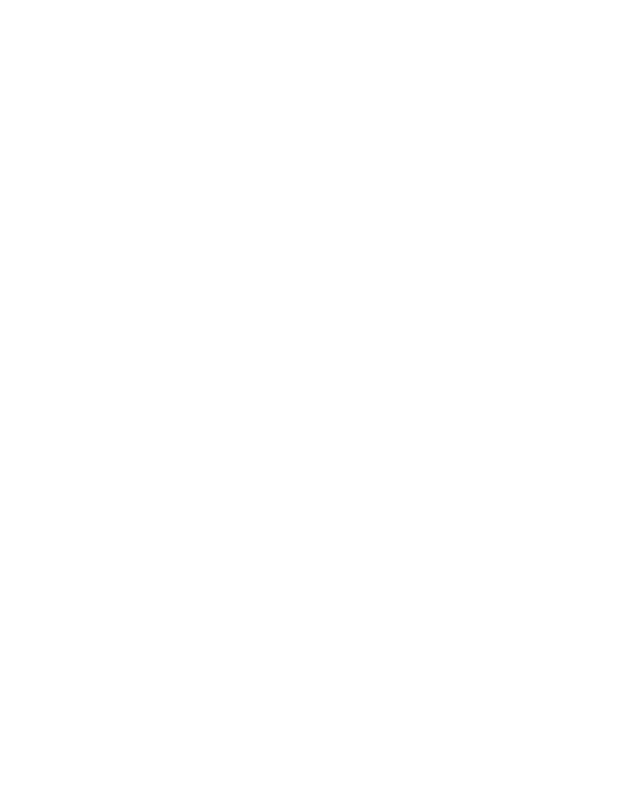
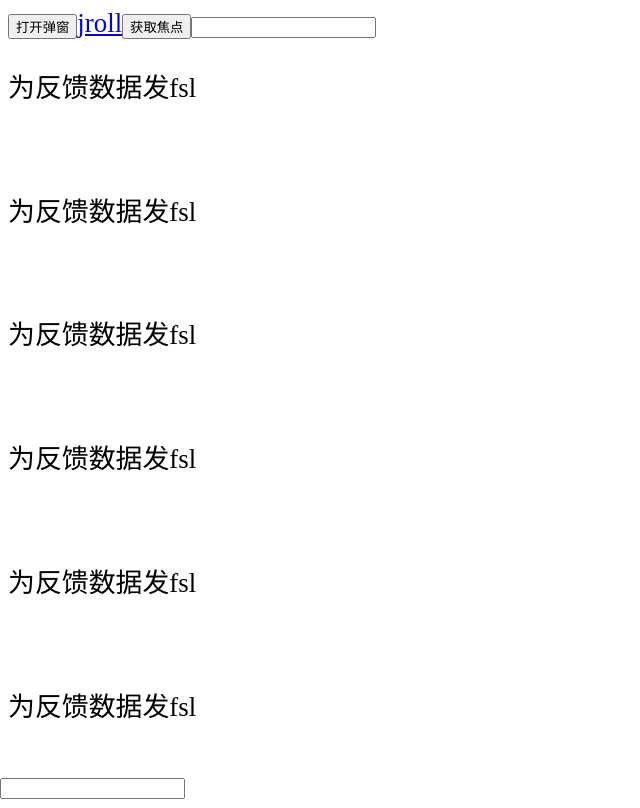
Before and after one commit to cookiepool/vue-practice, a Vue app: page /#/testpop in a window 1280 px wide. Shown: the whole page, without its empty margins (0-640 px from the left). Built offline with nearby package versions, Linux system fonts and the light colour scheme.

Commit message:
add a new test

```diff
--- /dev/null
+++ b/src/components/TestiOSInputPop.vue
@@ -0,0 +1,226 @@
+<template>
+  <div v-if="isShow" class="pop-wraper flex_all_center" @touchmove.prevent>
+    <div class="pop-dialog">
+      <div class="icon-wraper">
+        <img
+          class="icon"
+          src="https://static.cattryapp.com/12static/new/img/lanmao__icon.png"
+        />
+      </div>
+      <p class="bind-title">手机号登录</p>
+      <!-- @blur="scrollToTop" -->
+      <div class="bind-tel-wrap">
+        <input
+          v-model="phone"
+          @blur="scrollToTop"
+          type="number"
+          class="bind-tel"
+          placeholder="请输入手机号码"
+        />
+      </div>
+
+      <div class="bind-code-wrap flex_btn_center">
+        <input
+          v-model="code"
+          @blur="scrollToTop"
+          type="number"
+          class="bind-tel bind-code"
+          placeholder="请输入验证码"
+        />
+
+        <span
+          v-if="isSendCode === false"
+          @click="sendCode"
+          class="getcode-btn flex_all_center"
+          >{{ "获取验证码" }}</span
+        >
+        <span v-if="isSendCode === true" class="getcode-btn flex_all_center">{{
+          leftTime
+        }}</span>
+      </div>
+
+      <div @click="submitInfo" class="login-btn flex_all_center">立即登录</div>
+    </div>
+  </div>
+</template>
+
+<script>
+
+export default {
+  name: "bind-phone",
+  props: {
+    popShow: Boolean
+  },
+  data() {
+    return {
+      // isShow: this.popShow, // 用这种方式监听不到变化，必须用下面的计算属性
+      isSendCode: false,
+      leftTime: 60,
+      phone: "",
+      code: ""
+    };
+  },
+  computed: {
+    isShow() {
+      return this.popShow;
+    }
+  },
+  methods: {
+    // ios13手机的键盘会把页面顶上去，但是关闭时不复原位置，这个用来复原原位置。
+    scrollToTop() {
+      // let currentPosition;
+      // let speed=1;//页面滚动距离
+      // currentPosition=document.documentElement.scrollTop || document.body.scrollTop;
+      // currentPosition-=speed;
+      // window.scrollTo(0,currentPosition);//页面向上滚动
+      // currentPosition+=speed; //speed变量
+      // window.scrollTo(0,currentPosition);//页面向下滚动
+      window.scroll(0, 0)
+    },
+    submitInfo() {
+      if (this.phone == "") {
+        Toast("手机号不能为空");
+        return;
+      }
+      if (this.phone.length != 11) {
+        Toast("请输入正确的手机号");
+        return;
+      }
+      if (this.code == "") {
+        Toast("验证码不能为空");
+        return;
+      }
+
+      let params = {
+        phone: this.phone,
+        code: this.code
+      };
+      api.newUserBindPhone(params).then(res => {
+        if (res.data.status == true) {
+          this.$MessageBox.alert(res.data.msg).then(() => {
+            window.location.reload();
+          })
+        } else {
+          Toast(res.data.msg);
+        }
+      })
+      .catch(err => {
+        console.log(err);
+      });
+    },
+    sendCode() {
+      if (this.isSendCode === true) {
+        return;
+      }
+
+      let phone = this.phone;
+      if (phone == "") {
+        Toast("手机号不能为空");
+        return;
+      }
+      if (phone.length != 11) {
+        Toast("请输入正确的手机号");
+        return;
+      }
+      api.sendPhoneCode({ params: { phone: phone, checkUserPhone: 0 } }).then(res => {
+        if (res.data.status == true) {
+          this.isSendCode = true;
+          this.timeCount();
+          Toast(res.data.msg);
+        } else {
+          Toast(res.data.msg);
+        }
+      });
+    },
+    timeCount() {
+      let timer = setInterval(() => {
+        this.leftTime--;
+        if (this.leftTime <= 0) {
+          this.leftTime = 60;
+          this.isSendCode = false;
+          clearInterval(timer);
+        }
+      }, 1000);
+    }
+  }
+};
+</script>
+
+<style scoped>
+.pop-wraper {
+  position: fixed;
+  left: 0;
+  top: 0;
+  width: 100%;
+  height: 100%;
+  z-index: 10;
+  background-color: rgba(0, 0, 0, 0.7);
+  display: flex;
+  justify-content: center;
+  align-items: center;
+}
+.pop-dialog {
+  width: 300px;
+  background-color: #fff;
+  border-radius: 0.571429rem;
+  padding: 2.285714rem 1.714286rem;
+  box-sizing: border-box;
+}
+.icon-wraper {
+  text-align: center;
+}
+.icon-wraper .icon {
+  width: 6.142857rem;
+}
+.bind-title {
+  font-size: 1.285714rem;
+  font-family: PingFangSC-Medium, PingFang SC;
+  font-weight: 500;
+  color: rgba(51, 51, 51, 1);
+  line-height: 2rem;
+}
+.bind-tel-wrap {
+  padding: 4px 0;
+  border-bottom: 1px solid #e0e0e0;
+  margin-top: 16px;
+  margin-bottom: 20px;
+}
+.bind-tel {
+  width: 100%;
+  box-sizing: border-box;
+  appearance: none;
+  outline: 0;
+  border: 0;
+  font-size: 1.142857rem;
+}
+.bind-code-wrap {
+  padding: 4px 0;
+  border-bottom: 1px solid #e0e0e0;
+}
+.bind-code {
+  width: 60%;
+}
+.getcode-btn {
+  width: 6.857143rem;
+  height: 2.285714rem;
+  border-radius: 1.142857rem;
+  border: 1px solid rgba(255, 99, 83, 1);
+  font-size: 1rem;
+  font-family: PingFangSC-Regular, PingFang SC;
+  font-weight: 400;
+  color: rgba(255, 99, 83, 1);
+  line-height: 1.428571rem;
+}
+.login-btn {
+  width: 100%;
+  height: 3.214286rem;
+  background-color: #ff6353;
+  border-radius: 1.571429rem;
+  font-size: 1.142857rem;
+  font-family: PingFangSC-Medium, PingFang SC;
+  font-weight: 500;
+  color: rgba(255, 255, 255, 1);
+  line-height: 1.571429rem;
+  margin-top: 3.214286rem;
+}
+</style>
--- a/src/page/Home.vue
+++ b/src/page/Home.vue
@@ -14,6 +14,8 @@
         <router-link to="/modulestest">Go</router-link>
         <h2>Mixin测试</h2>
         <router-link to="/mixinpage">Go</router-link>
+        <h2>弹窗输入测试</h2>
+        <router-link to="/testpop">Go</router-link>
     </div>
 </template>
 
--- /dev/null
+++ b/src/page/TestiOSInput.vue
@@ -0,0 +1,109 @@
+<template>
+  <!-- 测试弹窗输入光标移位 -->
+  <div class="all-wraper">
+    <div class="ttttt">
+      <button @click="openPop">打开弹窗</button>
+      <a href="http://www.chjtx.com/JRoll/demos/">jroll</a>
+
+      <button @click="focusIt">获取焦点</button>
+      <input ref="testFocus" type="text">
+
+      <p>为反馈数据发fsl</p><br/>
+      <p>为反馈数据发fsl</p><br/>
+      <p>为反馈数据发fsl</p><br/>
+      <p>为反馈数据发fsl</p><br/>
+      <p>为反馈数据发fsl</p><br/>
+      <p>为反馈数据发fsl</p><br/>
+      <p>为反馈数据发fsl</p><br/>
+      <p>为反馈数据发fsl</p><br/>
+      <p>为反馈数据发fsl</p><br/>
+      <p>为反馈数据发fsl</p><br/>
+      <p>为反馈数据发fsl</p><br/>
+      <p>为反馈数据发fsl</p><br/>
+      <p>为反馈数据发fsl</p><br/>
+      <p>为反馈数据发fsl</p><br/>
+      <p>为反馈数据发fsl</p><br/>
+      <p>为反馈数据发fsl</p><br/>
+      <p>为反馈数据发fsl</p><br/>
+      <p>为反馈数据发fsl</p><br/>
+      <p>为反馈数据发fsl</p><br/>
+      <p>为反馈数据发fsl</p><br/>
+      <p>为反馈数据发fsl</p><br/>
+      <p>为反馈数据发fsl</p><br/>
+      <p>为反馈数据发fsl</p><br/>
+      <p>为反馈数据发fsl</p><br/>
+      <p>为反馈数据发fsl</p><br/>
+      <p>为反馈数据发fsl</p><br/>
+      <p>为反馈数据发fsl</p><br/>
+      <p>为反馈数据发fsl</p><br/>
+      <p>为反馈数据发fsl</p><br/>
+      <p>为反馈数据发fsl</p><br/>
+      <p>为反馈数据发fsl</p><br/>
+      <p>为反馈数据发fsl</p><br/>
+      <p>为反馈数据发fsl</p><br/>
+      <p>为反馈数据发fsl</p><br/>
+      <p>为反馈数据发fsl</p><br/>
+      <p>为反馈数据发fsl</p><br/>
+      <p>为反馈数据发fsl</p><br/>
+      <p>为反馈数据发fsl</p><br/>
+      <p>为反馈数据发fsl</p><br/>
+      <p>为反馈数据发fsl</p><br/>
+      <p>为反馈数据发fsl</p><br/>
+      <p>为反馈数据发fsl</p><br/>
+      <p>为反馈数据发fsl</p><br/>
+      <p>为反馈数据发fsl</p><br/>
+      <p>为反馈数据发fsl</p><br/>
+      <p>dadasadasd</p>
+    </div>
+
+    <div class="fixed-test">
+      <input type="text">
+    </div>
+    <test-pop :pop-show="show"></test-pop>
+  </div>
+</template>
+
+<script>
+import Pop from '../components/TestiOSInputPop.vue';
+
+export default {
+  data() {
+    return {
+      show: false
+    }
+  },
+  components: {
+    'test-pop': Pop
+  },
+  methods: {
+    openPop() {
+      this.show = true;
+    },
+    focusIt() {
+      this.$refs.testFocus.focus()
+    }
+  }
+}
+</script>
+
+<style>
+  html, body, #app, .all-wraper {
+    width: 100%;
+    height: 100%;
+    overflow: hidden;
+  }
+  .ttttt {
+    width: 100%;
+    height: 100%;
+    overflow-x: hidden;
+    overflow-y: auto;
+    -webkit-overflow-scrolling: touch;
+  }
+  /* 使用absolute替换fixed方案 */
+  .fixed-test {
+    position: absolute;
+    left: 0;
+    bottom: 0;
+    width: 100%;
+  }
+</style>
--- a/src/router/index.js
+++ b/src/router/index.js
@@ -11,6 +11,7 @@
 import ResponseNull from '../page/ResponseNull.vue';
 import ModulesTest from '../page/ModulesTest.vue';
 import MixinsPage from '../page/MixinsPages.vue';
+import TestiOSPop from '../page/TestiOSInput.vue';
 
 Vue.use(Router)
 
@@ -63,6 +64,11 @@
         path: 'mixinpage',
         name: 'mixinpage',
         component: MixinsPage
+      },
+      {
+        path: 'testpop',
+        name: 'testpop',
+        component: TestiOSPop
       }
     ]
   }
```
